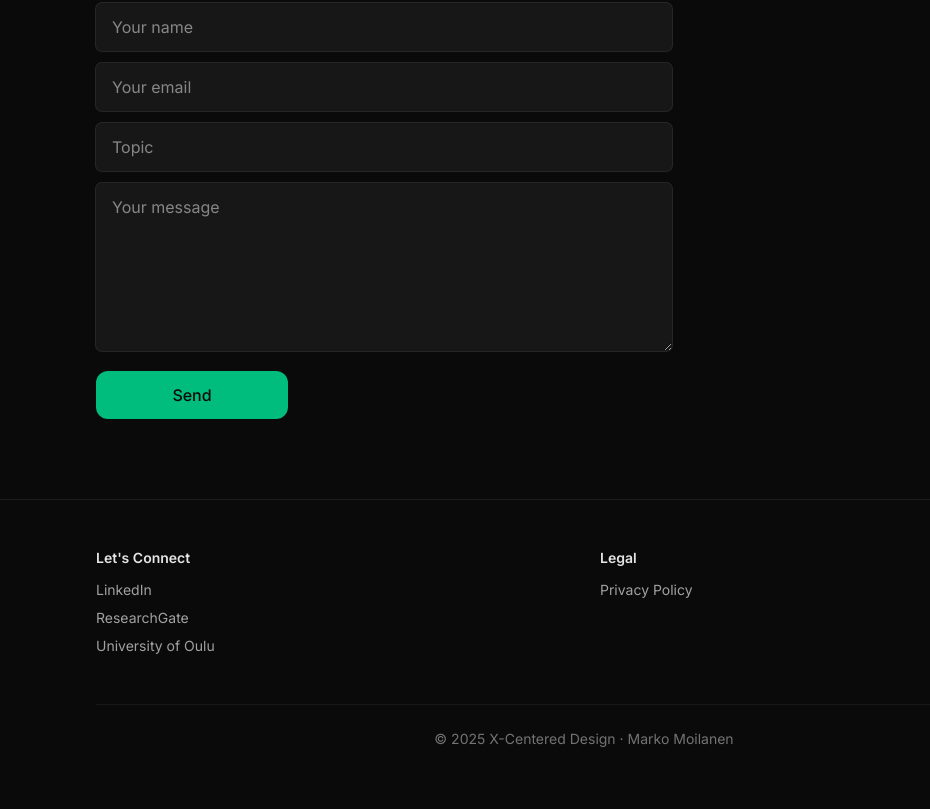
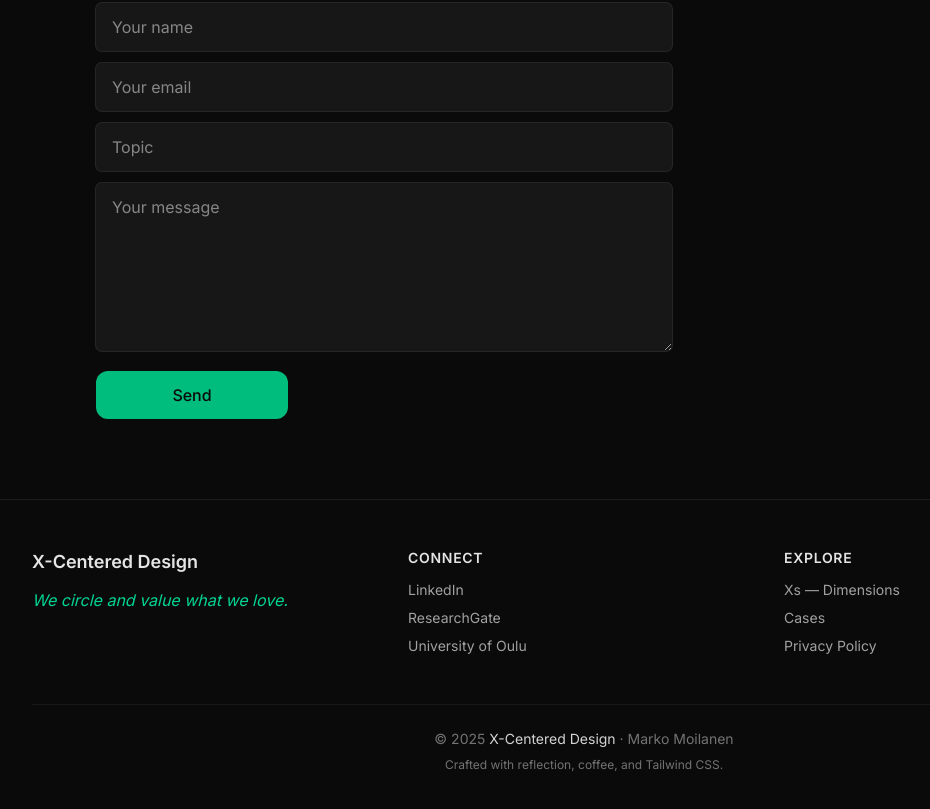
Before and after one commit to moilanenmime/xcentered, a Next.js app: page / in a window 1280 px wide. Shown: the part 942-1751 px from the top of the page, without its empty margins (56-986 px from the left). Built offline with nearby package versions, Linux system fonts and the light colour scheme.

Commit message:
refactor: enhance footer layout and styling for improved readability and accessibility

```diff
--- a/components/Footer.tsx
+++ b/components/Footer.tsx
@@ -1,62 +1,101 @@
 export default function Footer() {
   return (
-    <footer className="border-t border-neutral-800/70">
-      <div className="mx-auto max-w-5xl px-6 py-12">
-        {/* Main Footer Content */}
-        <div className="grid gap-8 sm:grid-cols-1 md:grid-cols-2">
-          {/* Contact Links */}
+    <footer className="border-t border-neutral-800/70 bg-neutral-950 text-neutral-400">
+      <div className="mx-auto max-w-6xl px-4 sm:px-6 py-10 sm:py-12">
+        {/* Grid Layout */}
+        <div className="grid gap-6 sm:grid-cols-2 lg:grid-cols-3">
+          {/* Brand & Quote */}
           <div>
-            <h3 className="text-sm font-semibold text-neutral-200 mb-3">
-              Let's Connect
+            <h3 className="text-lg font-semibold text-neutral-200">
+              X-Centered Design
             </h3>
-            <div className="space-y-2 text-sm text-neutral-400">
+            <p className="mt-3 text-sm sm:text-base italic text-emerald-400">
+              We circle and value what we love.
+            </p>
+          </div>
+
+          {/* Connect Links */}
+          <div>
+            <h3 className="text-sm font-semibold text-neutral-200 mb-3 uppercase tracking-wider">
+              Connect
+            </h3>
+            <ul className="space-y-2 text-sm">
+              <li>
                 <a
                   href="https://www.linkedin.com/in/marko-moilanen-hcd/"
                   target="_blank"
                   rel="noopener noreferrer"
-                className="block hover:text-neutral-200 transition-colors"
+                  className="hover:text-emerald-400 transition-colors"
                 >
                   LinkedIn
                 </a>
+              </li>
+              <li>
                 <a
                   href="https://www.researchgate.net/profile/Marko-Moilanen-2"
                   target="_blank"
                   rel="noopener noreferrer"
-                className="block hover:text-neutral-200 transition-colors"
+                  className="hover:text-emerald-400 transition-colors"
                 >
                   ResearchGate
                 </a>
+              </li>
+              <li>
                 <a
                   href="https://www.oulu.fi/fi/tutkijat/marko-moilanen"
                   target="_blank"
                   rel="noopener noreferrer"
-                className="block hover:text-neutral-200 transition-colors"
+                  className="hover:text-emerald-400 transition-colors"
                 >
                   University of Oulu
                 </a>
+              </li>
+            </ul>
+          </div>
+
+          {/* Legal & Navigation */}
+          <div>
+            <h3 className="text-sm font-semibold text-neutral-200 mb-3 uppercase tracking-wider">
+              Explore
+            </h3>
+            <ul className="space-y-2 text-sm">
+              <li>
+                <a
+                  href="/xs"
+                  className="hover:text-emerald-400 transition-colors"
+                >
+                  Xs — Dimensions
+                </a>
+              </li>
+              <li>
+                <a
+                  href="/cases"
+                  className="hover:text-emerald-400 transition-colors"
+                >
+                  Cases
+                </a>
+              </li>
+              <li>
+                <a
+                  href="/privacy"
+                  className="hover:text-emerald-400 transition-colors"
+                >
+                  Privacy Policy
+                </a>
+              </li>
+            </ul>
           </div>
         </div>
 
-          {/* Legal */}
-          <div>
-            <h3 className="text-sm font-semibold text-neutral-200 mb-3">
-              Legal
-            </h3>
-            <div className="space-y-2 text-sm text-neutral-400">
-              <a
-                href="/privacy"
-                className="block hover:text-neutral-200 transition-colors"
-              >
-                Privacy Policy
-              </a>
-            </div>
-          </div>
-        </div>
-
-        {/* Copyright - Bottom */}
-        <div className="mt-12 pt-6 border-t border-neutral-800/50">
-          <p className="text-center text-sm text-neutral-500">
-            © {new Date().getFullYear()} X-Centered Design · Marko Moilanen
+        {/* Divider */}
+        <div className="mt-10 sm:mt-12 border-t border-neutral-800/50 pt-6 text-center">
+          <p className="text-sm text-neutral-500">
+            © {new Date().getFullYear()}{" "}
+            <span className="text-neutral-300">X-Centered Design</span> · Marko
+            Moilanen
+          </p>
+          <p className="mt-2 text-xs text-neutral-500">
+            Crafted with reflection, coffee, and Tailwind CSS.
           </p>
         </div>
       </div>
```
Lines whose indentation alone changed are shown as unchanged.
